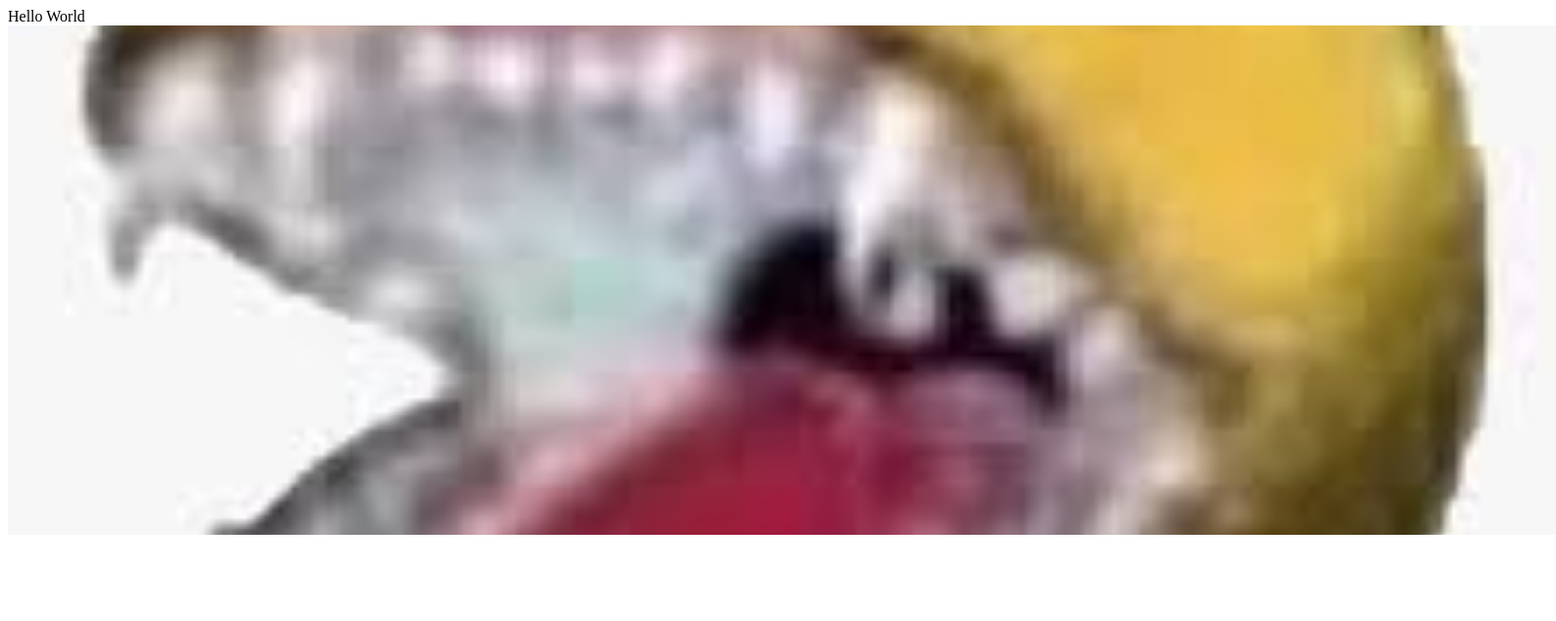
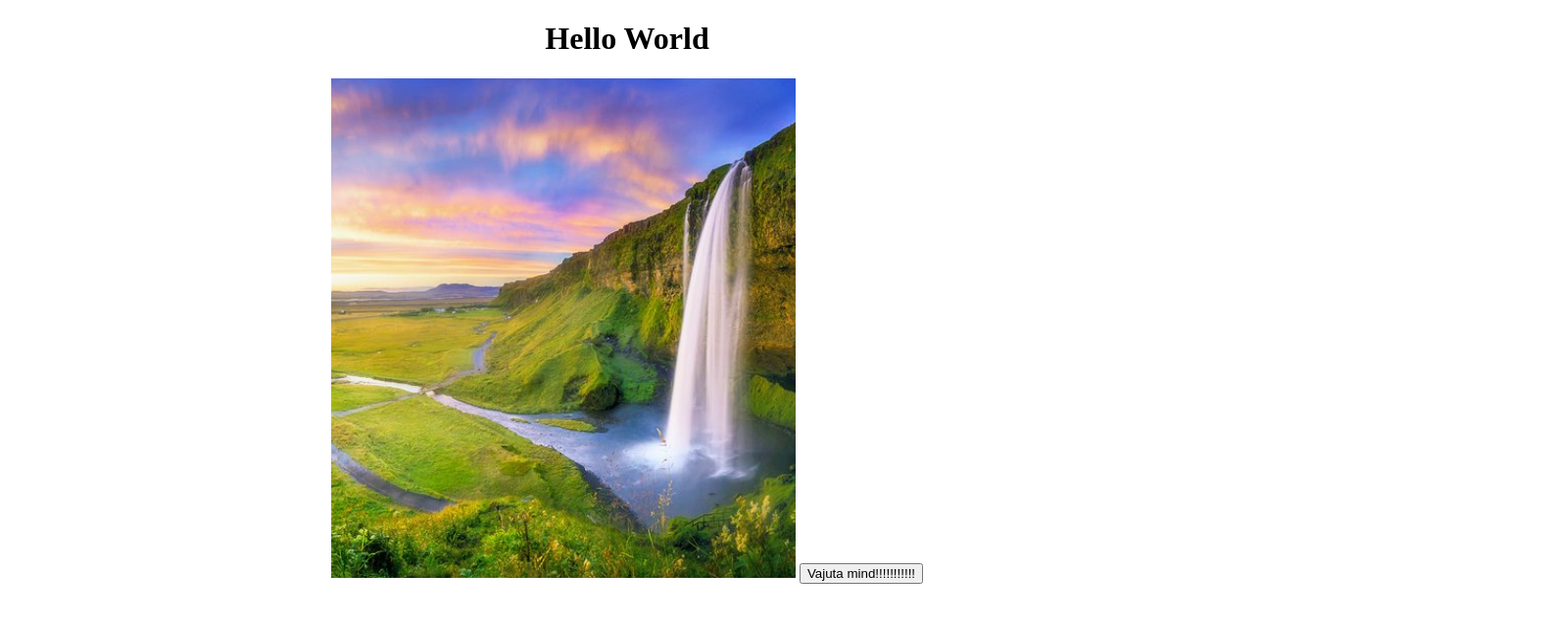
Before and after one commit to JanMarkusPalm/gallery, a plain HTML site: page index.html in a window 1280 px wide. Shown: the whole page at 98% size, 1588 px wide, since content can reach past the window. Drawn offline with Linux system fonts and the light colour scheme.

Commit message:
webbutton

```diff
--- /dev/null
+++ b/app.js
@@ -0,0 +1,15 @@
+const CurrentImage = document.querySelector('#image')
+const images = ['images/pilt1.jpg','images/pilt2.jpg','images/pilt3.jpg','images/pilt4.jpg','images/pilt5.jpg','images/pilt6.jpg'];
+
+
+
+function ChangeImage(){
+    console.log("Hello from script file");
+
+    let randomnumber = Math.floor(Math.random() * images.length);
+
+    console.log(images[randomnumber]);
+
+CurrentImage.src = images[randomnumber];
+
+}
--- a/index.html
+++ b/index.html
@@ -6,11 +6,18 @@
     <title>is array to gallery</title>
 </head>
 <body>
-    <hl>Hello World</hl>
+    <h1 style="text-align: center;"> Hello World</h1>
 
-    <div class="container" style = "height: 65vh; width: 125%; margin: 0 auto; text-align:center ;">
-        <img src="/images/pilt 2.jpg" alt="" style="width:100%; height: 100% ;object-fit:cover;">
+    <div class="container" style = "height: 85vh; width: 50%; margin: 0 auto; text-align:center ;">
+        <img id="image" src="images/pilt4.jpg" alt="" style="width:75%; height: 75% ;object-fit:cover;">
+
+<button onclick="ChangeImage()" > Vajuta mind!!!!!!!!!!!</button>
 
     </div>
+
+
+<script src="app.js"></script>
+
+
 </body>
 </html>
```
Also changed, not shown: images/pilt1.jpg (renamed from images/pilt 1.jpg), images/pilt2.jpg (renamed from images/pilt 2.jpg), images/pilt3.jpg (renamed from images/pilt 3.jpg), images/pilt4.jpg (added), images/pilt5.jpg (added), images/pilt6.jpg (added).
